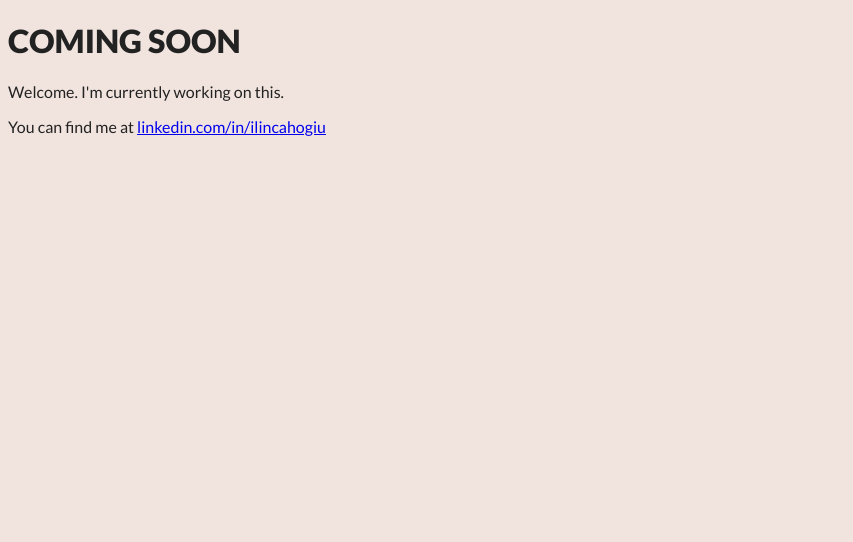
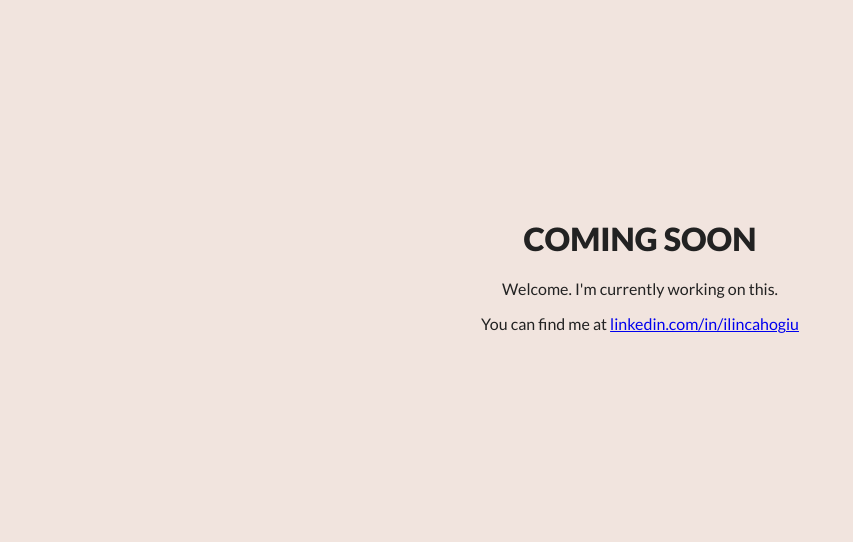
Before and after one commit to ilincahogiu/ilincahogiu.github.io, a plain HTML site: page index.html in a window 1280 px wide. Shown: the whole page, without its empty margins (0-853 px from the left). Drawn offline with Linux system fonts and the light colour scheme.

Commit message:
#	modified index.html and style.css

```diff
--- a/index.html
+++ b/index.html
@@ -10,8 +10,11 @@
     <link href="https://fonts.googleapis.com/css2?family=Lato:ital,wght@0,100;0,300;0,400;0,700;0,900;1,100;1,300;1,400;1,700;1,900&display=swap" rel="stylesheet">
 </head>
 <body>
-    <h1 class="comingsoon">COMING SOON</h1>
-    <p class="para">Welcome. I'm currently working on this.</p>
-    <p class="para">You can find me at <a href="https://www.linkedin.com/in/ilincahogiu/">linkedin.com/in/ilincahogiu</a></p>
+    <div class="container">
+        <h1 class="comingsoon">COMING SOON</h1>
+        <p class="para">Welcome. I'm currently working on this.</p>
+        <p class="para">You can find me at <a href="https://www.linkedin.com/in/ilincahogiu/">linkedin.com/in/ilincahogiu</a></p>
+    </div>
+
 </body>
 </html>
--- a/style.css
+++ b/style.css
@@ -1,6 +1,11 @@
 body {
     background-color: rgb(241,228,222);
     color: #222222;
+}
+
+.container {
+    padding: 15%;
+    text-align: center;
 }
 
 .comingsoon {
```
